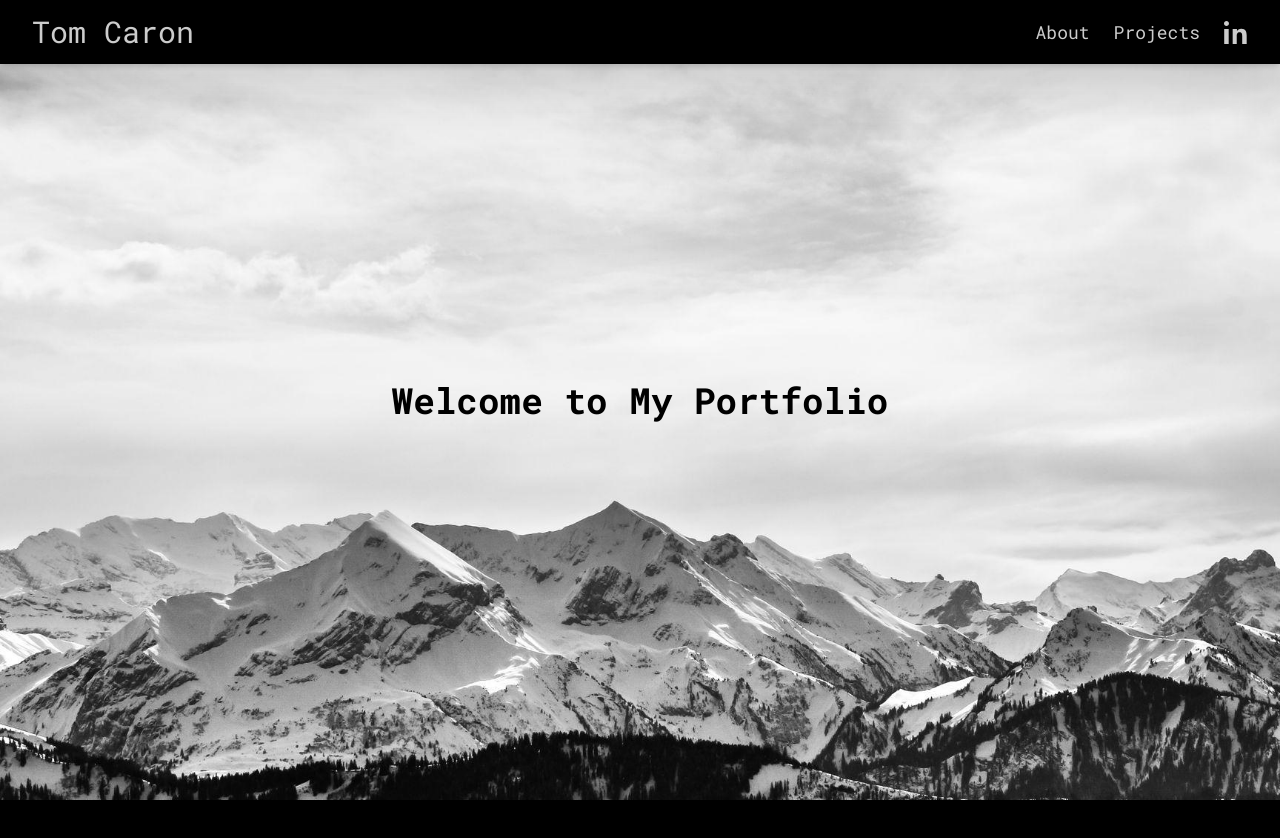
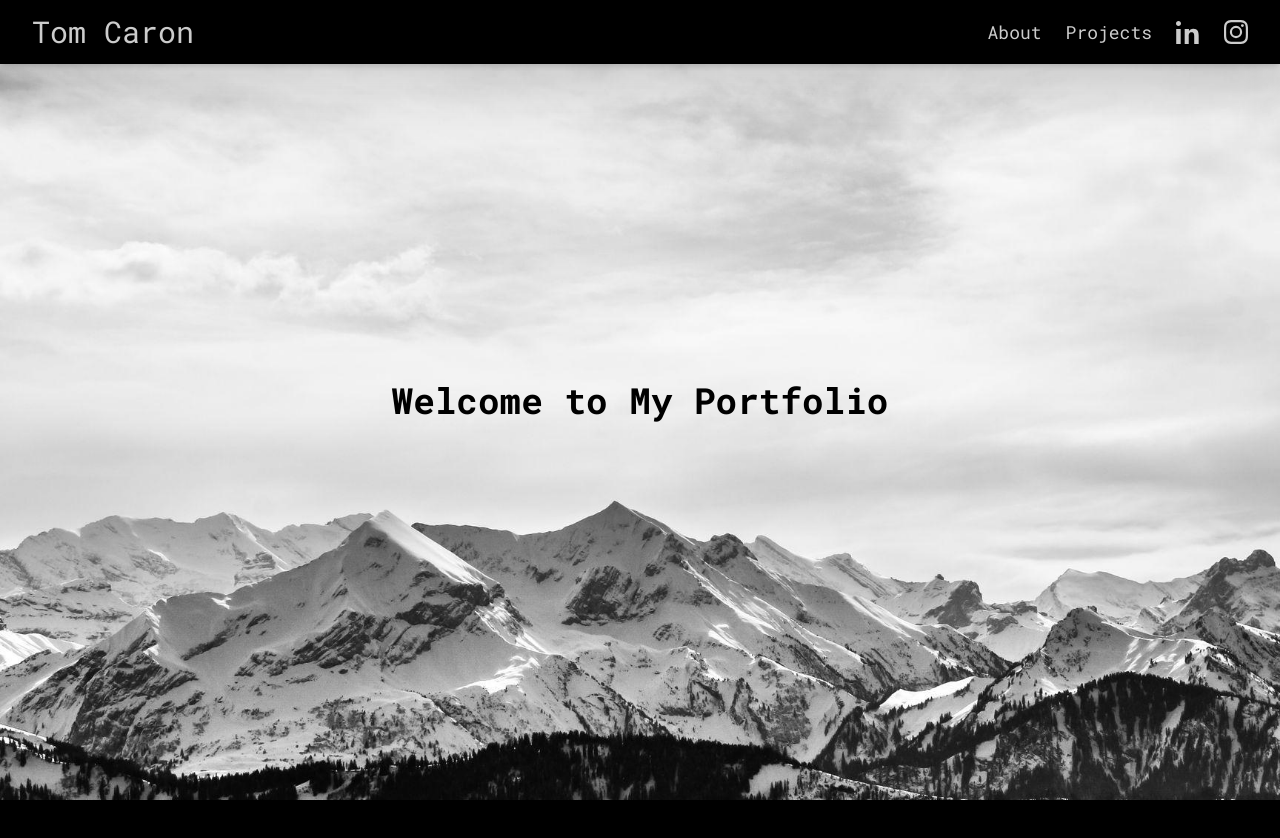
Before and after one commit to tcaron146/portfolio, a Next.js app: page / in a window 1280 px wide. Shown: the top 838 px of the page. Built offline with nearby package versions, Linux system fonts and the light colour scheme.

Commit message:
instagram

```diff
--- a/app/components/Hero.tsx
+++ b/app/components/Hero.tsx
@@ -42,8 +42,12 @@
       <header className="fixed drop-shadow-2xl top-0 left-0 w-full h-16 bg-background text-text font-roboto flex items-center justify-between px-8 shadow-md z-50">
         <h1 className="text-3xl">Tom Caron</h1>
         <nav className="text-lg space-x-6 flex items-center">
-          <a href="#about" className="hover:text-accent">About</a>
-          <a href="#projects" className="hover:text-accent">Projects</a>
+          <a href="#about" className="hover:text-accent">
+            About
+          </a>
+          <a href="#projects" className="hover:text-accent">
+            Projects
+          </a>
 
           {/* LinkedIn Icon Button */}
           <a
@@ -59,6 +63,22 @@
               className="w-6 h-6"
             >
               <path d="M4.98 3.5C4.98 4.88 3.86 6 2.5 6S0 4.88 0 3.5 1.12 1 2.5 1s2.48 1.12 2.48 2.5zM.22 8.98h4.47V24H.22V8.98zM8.67 8.98h4.29v2.05h.06c.6-1.14 2.07-2.33 4.26-2.33 4.56 0 5.4 3 5.4 6.9V24h-4.47v-7.64c0-1.82-.03-4.16-2.54-4.16-2.54 0-2.93 1.98-2.93 4.03V24H8.67V8.98z" />
+            </svg>
+          </a>
+
+          <a
+            href="https://www.instagram.com/soupdejourtommy/"
+            target="_blank"
+            rel="noopener noreferrer"
+            className="hover:text-accent"
+          >
+            <svg
+              xmlns="http://www.w3.org/2000/svg"
+              fill="currentColor"
+              viewBox="0 0 24 24"
+              className="w-6 h-6"
+            >
+              <path d="M12 2.163c3.204 0 3.584.012 4.85.07 3.252.148 4.771 1.691 4.919 4.919.058 1.265.069 1.645.069 4.849 0 3.205-.012 3.584-.069 4.849-.149 3.225-1.664 4.771-4.919 4.919-1.266.058-1.644.07-4.85.07-3.204 0-3.584-.012-4.849-.07-3.26-.149-4.771-1.699-4.919-4.92-.058-1.265-.07-1.644-.07-4.849 0-3.204.013-3.583.07-4.849.149-3.227 1.664-4.771 4.919-4.919 1.266-.057 1.645-.069 4.849-.069zM12 0C8.741 0 8.333.014 7.053.072 2.695.272.273 2.69.073 7.052.014 8.333 0 8.741 0 12c0 3.259.014 3.668.072 4.948.2 4.358 2.618 6.78 6.98 6.98C8.333 23.986 8.741 24 12 24c3.259 0 3.668-.014 4.948-.072 4.354-.2 6.782-2.618 6.979-6.98.059-1.28.073-1.689.073-4.948 0-3.259-.014-3.667-.072-4.947-.196-4.354-2.617-6.78-6.979-6.98C15.668.014 15.259 0 12 0zm0 5.838a6.162 6.162 0 100 12.324 6.162 6.162 0 000-12.324zM12 16a4 4 0 110-8 4 4 0 010 8zm6.406-11.845a1.44 1.44 0 100 2.881 1.44 1.44 0 000-2.881z" />
             </svg>
           </a>
         </nav>
```
Also changed, not shown: tsconfig.json (+19 -5 lines).
